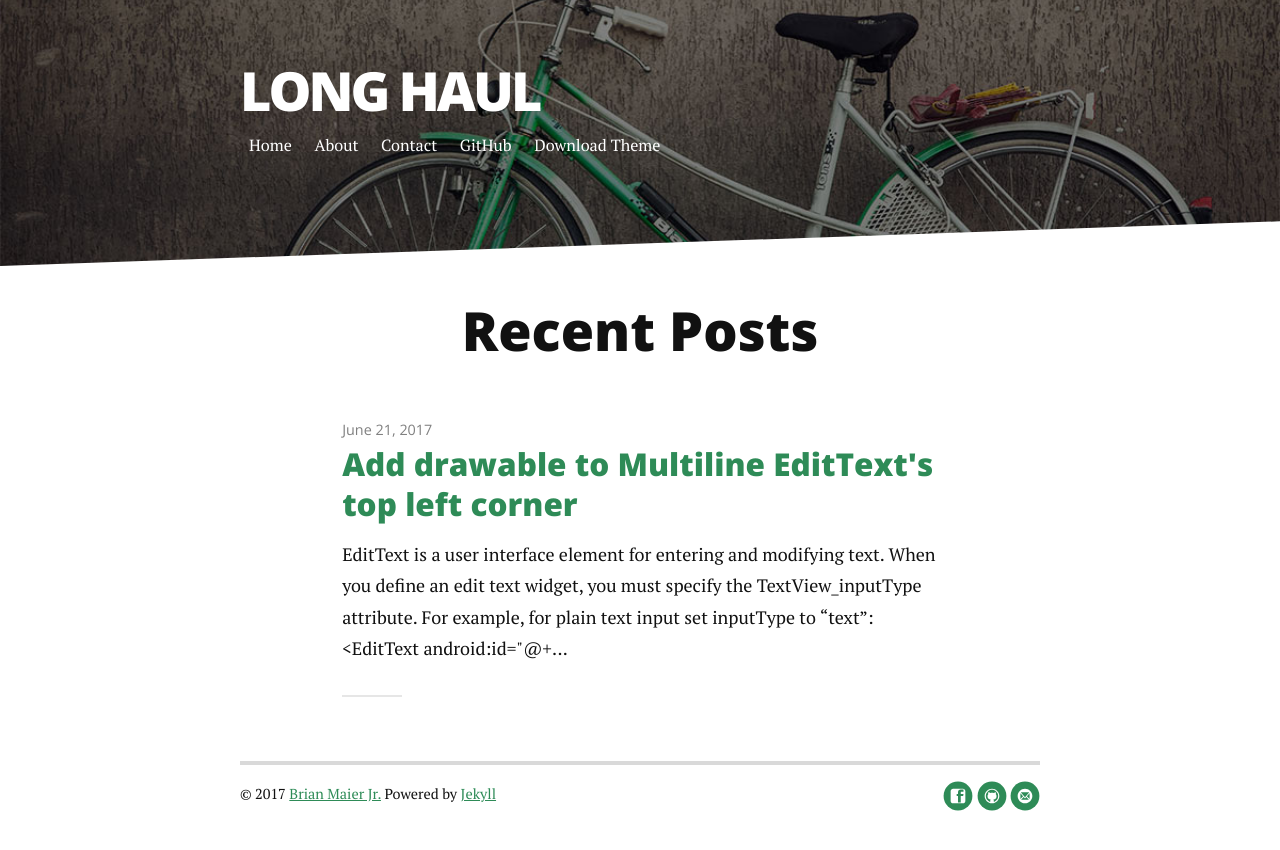
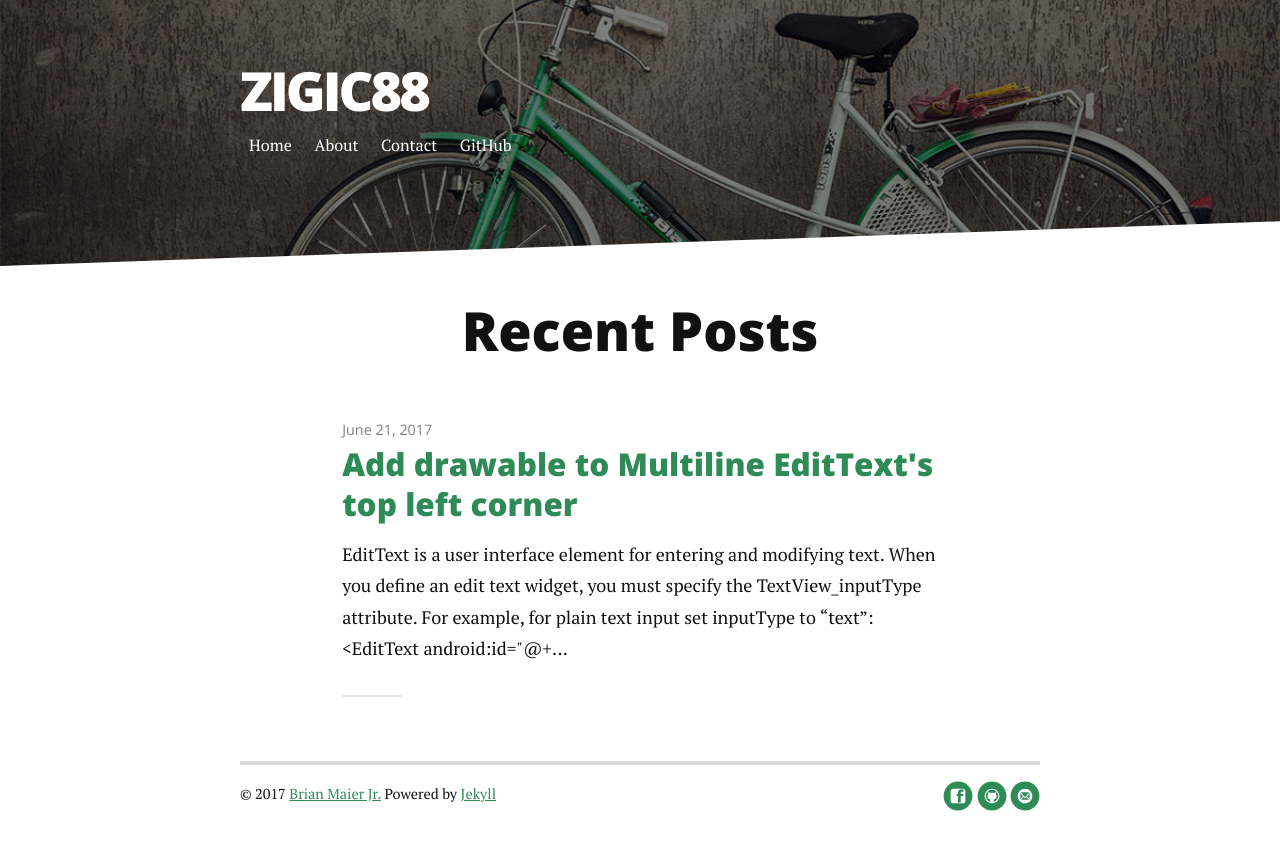
Before and after one commit to zigic88/zigic88.github.io, a Jekyll site: the page built from index.html, in a window 1280 px wide. Shown: the top 850 px of the page. Built offline with Jekyll 4.4.1, drawn with Linux system fonts in a browser that asks for light colours; nearby versions of some CDN libraries; the list of posts is cut into pages by our own code.

Commit message:
Update Title and Header Link

```diff
--- a/_config.yml
+++ b/_config.yml
@@ -1,4 +1,4 @@
-title: Long Haul
+title: Zigic88
 description: Long Form Jekyll theme built with SASS / COMPASS / SUSY
 
 url: http://zigic88.github.io
--- a/_includes/header.html
+++ b/_includes/header.html
@@ -8,8 +8,8 @@
                      <a href="{{ link.url | prepend: site.baseurl }}">{{ link.title }}</a>
                  </li>
                  {% endfor %}
-                 <li> <a href="https://github.com/brianmaierjr/long-haul" target="_blank">GitHub</a></li>
-                 <li><a href="https://github.com/brianmaierjr/long-haul/archive/master.zip">Download Theme</a></li>
+                 <li> <a href="https://github.com/{{ site.social.github }}" target="_blank">GitHub</a></li>
+                 <!--<li><a href="https://github.com/brianmaierjr/long-haul/archive/master.zip">Download Theme</a></li>-->
              </ul>
          </nav>
      </div>
```
